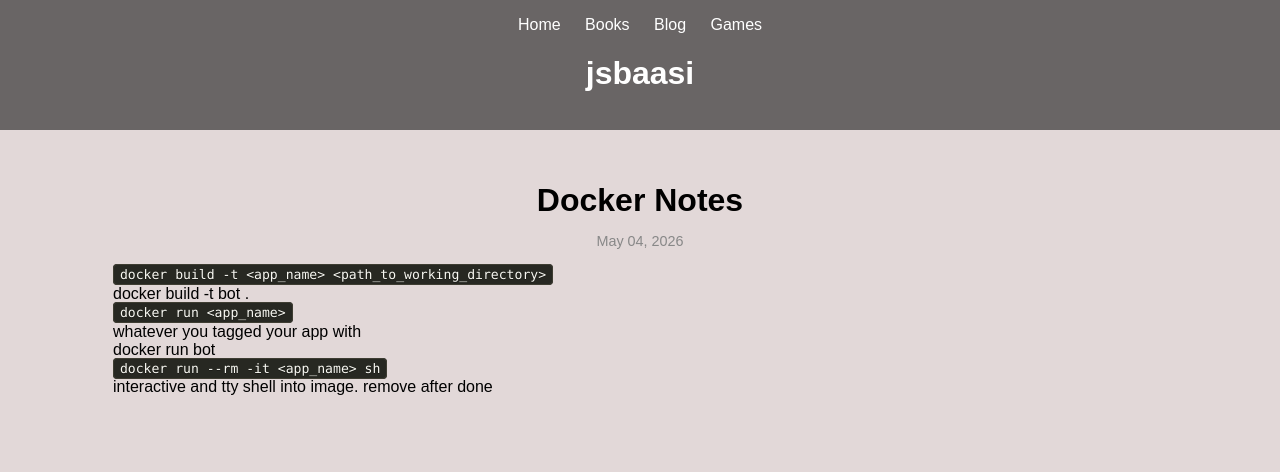
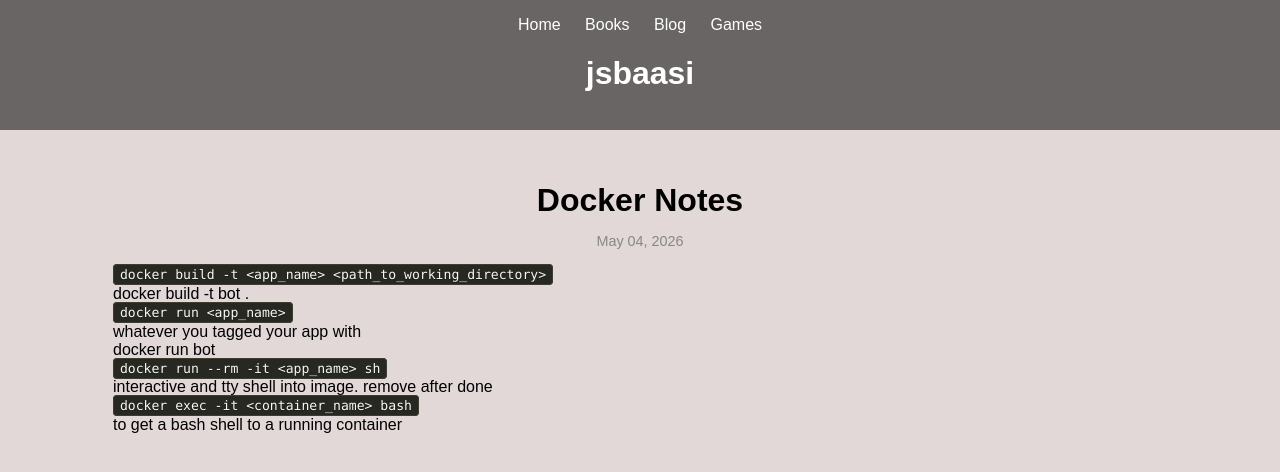
Before and after one commit to jsbaasi/jsbaasi.github.io, a Jekyll site: the page built from _posts/2026-05-04-docker-notes.md, in a window 1280 px wide. Shown: the top 472 px of the page. Built offline with Jekyll 4.4.1, drawn with Linux system fonts in a browser that asks for light colours.

Commit message:
vault backup: 2026-08-09 14:17:16

```diff
--- a/_posts/2026-05-04-docker-notes.md
+++ b/_posts/2026-05-04-docker-notes.md
@@ -12,3 +12,5 @@ whatever you tagged your app with
 docker run bot
 `docker run --rm -it <app_name> sh`
 interactive and tty shell into image. remove after done
+`docker exec -it <container_name> bash`
+to get a bash shell to a running container
```
